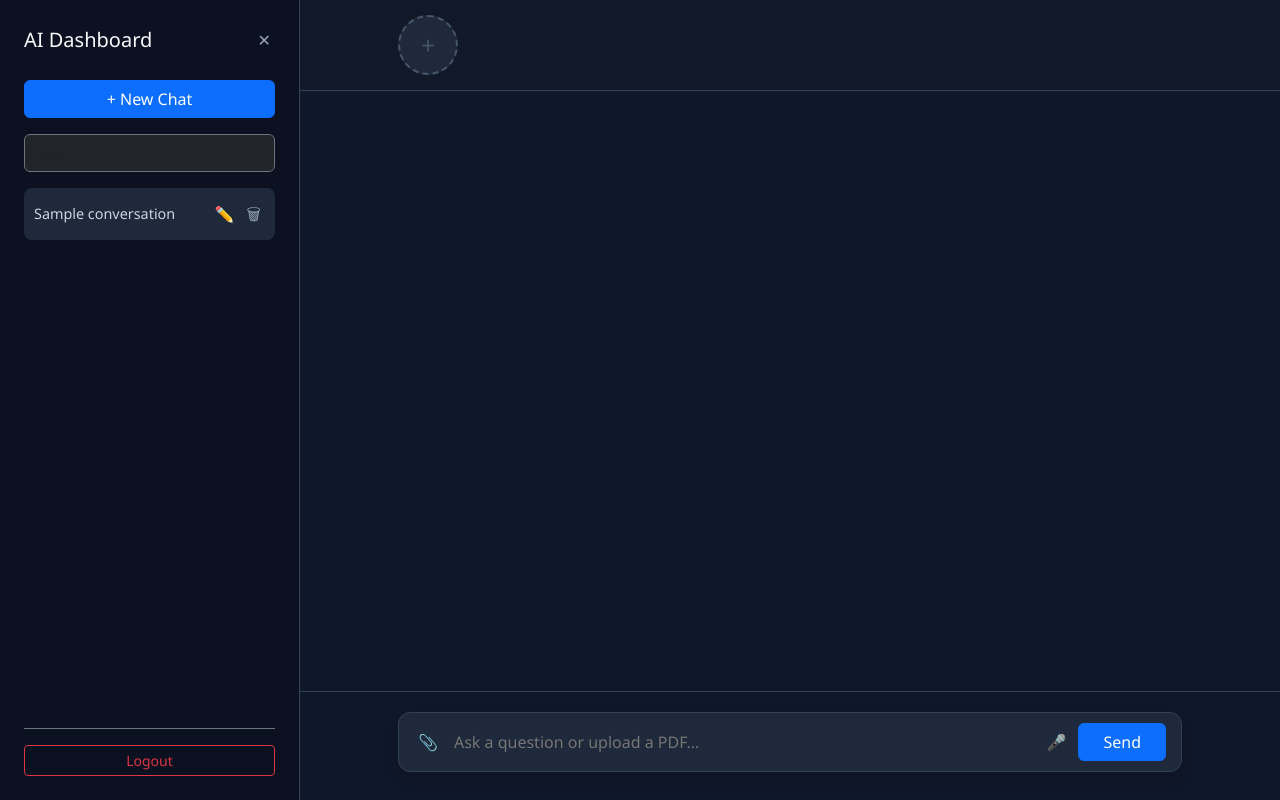
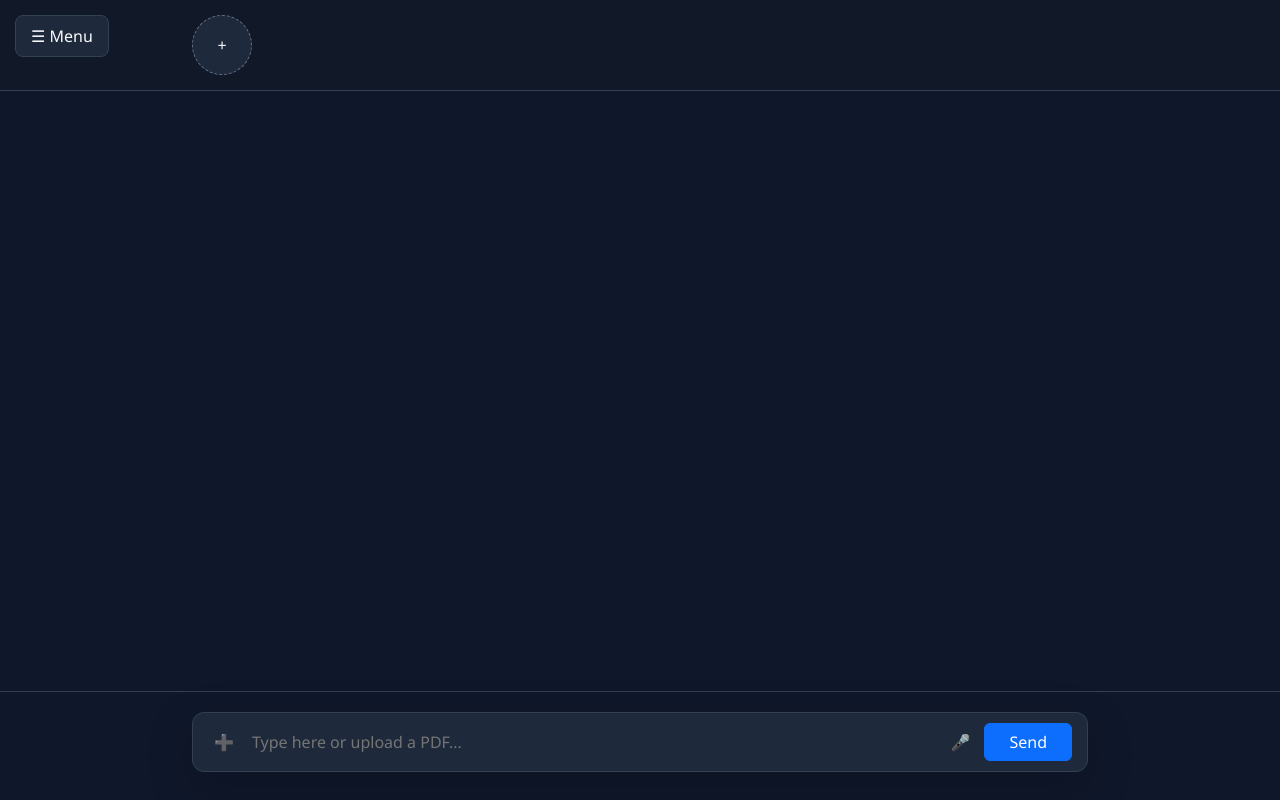
Before and after one commit to charanbunga463-hash/ai-flask-app, a Flask app: page / in a window 1280 px wide. Run offline with Flask 3, Linux system fonts and the light colour scheme; a user stored in the database is signed in; a database or web service that is not in the repository returns one stand-in record (values such as "Sample title"); data that the repository does not hold is empty; some libraries are stand-ins or nearby versions.

Commit message:
Update dashboard.html

```diff
--- a/python-saas/templates/dashboard.html
+++ b/python-saas/templates/dashboard.html
@@ -3,7 +3,7 @@
 <head>
     <meta charset="UTF-8">
     <meta name="viewport" content="width=device-width, initial-scale=1.0">
-    <title>AI Professional Dashboard</title>
+    <title>Professional AI Dashboard</title>
 
     <link href="https://cdn.jsdelivr.net/npm/bootstrap@5.3.0/dist/css/bootstrap.min.css" rel="stylesheet">
     <script src="https://cdn.jsdelivr.net/npm/marked/marked.min.js"></script>
@@ -11,17 +11,17 @@
     <style>
         :root {
             --sidebar-width: 300px;
+            --transition-speed: 0.3s;
             --bg-body: #0f172a;
             --bg-card: #1e293b;
             --accent-blue: #2563eb;
             --border-ui: #334155;
-            --text-main: #f8fafc;
         }
 
         body {
             background: var(--bg-body);
-            color: var(--text-main);
-            font-family: 'Segoe UI', system-ui, sans-serif;
+            color: #f8fafc;
+            font-family: 'Segoe UI', system-ui, -apple-system, sans-serif;
             margin: 0;
             display: flex;
             height: 100vh;
@@ -31,57 +31,67 @@
         /* --- SIDEBAR --- */
         .sidebar {
             width: var(--sidebar-width);
-            background: #0b1120;
+            background: var(--bg-body);
             border-right: 1px solid var(--border-ui);
             height: 100%;
             position: fixed;
             left: calc(var(--sidebar-width) * -1);
-            transition: 0.3s ease;
-            z-index: 1050;
-            padding: 1.5rem;
+            transition: left var(--transition-speed);
             display: flex;
             flex-direction: column;
+            z-index: 1050;
+            padding: 1rem;
         }
         .sidebar.open { left: 0; }
 
+        /* --- MAIN WRAPPER --- */
         .main-wrapper {
             flex: 1;
             display: flex;
             flex-direction: column;
             height: 100%;
-            transition: 0.3s ease;
+            transition: margin-left var(--transition-speed);
             position: relative;
         }
         body.sidebar-open .main-wrapper { margin-left: var(--sidebar-width); }
 
         /* --- STORIES --- */
-        .stories-bar {
+        .stories-container {
             display: flex;
             gap: 15px;
-            padding: 15px 10%;
+            padding: 15px 15%;
+            overflow-x: auto;
             background: #111827;
             border-bottom: 1px solid var(--border-ui);
-            overflow-x: auto;
         }
-        .story-item {
-            min-width: 60px; height: 60px;
+        .story-circle {
+            min-width: 60px;
+            height: 60px;
             border-radius: 50%;
             border: 2px solid var(--accent-blue);
             cursor: pointer;
+            padding: 2px;
             overflow: hidden;
-            display: flex; align-items: center; justify-content: center;
+        }
+        .story-circle img { width: 100%; height: 100%; border-radius: 50%; object-fit: cover; }
+        .add-story-btn {
+            min-width: 60px;
+            height: 60px;
+            border-radius: 50%;
             background: var(--bg-card);
+            display: flex;
+            align-items: center;
+            justify-content: center;
+            cursor: pointer;
+            border: 1px dashed #64748b;
         }
-        .story-item img { width: 100%; height: 100%; object-fit: cover; }
-        .add-story { border: 2px dashed #475569; font-size: 24px; color: #475569; }
 
         /* --- CHAT AREA --- */
         .chat-scroll-area {
             flex: 1;
             overflow-y: auto;
-            padding: 20px 10%;
+            padding: 20px 15%;
         }
-
         .user-box {
             background: var(--accent-blue);
             padding: 12px 20px;
@@ -89,21 +99,22 @@
             margin: 15px 0 15px auto;
             max-width: 80%;
             width: fit-content;
+            box-shadow: 0 4px 6px rgba(0,0,0,0.1);
         }
-
         .response-box {
             background: #020617;
             padding: 20px;
             border-radius: 0 15px 15px 15px;
             margin: 15px 0;
             border: 1px solid var(--border-ui);
-            max-width: 90%;
-            line-height: 1.6;
+            max-width: 85%;
         }
+        .response-box img { max-width: 100%; border-radius: 10px; margin-top: 10px; }
 
         /* --- INPUT --- */
         .input-container {
-            padding: 20px 10%;
+            padding: 20px 15%;
+            background: var(--bg-body);
             border-top: 1px solid var(--border-ui);
         }
         .custom-input-group {
@@ -115,70 +126,93 @@
             padding: 5px 15px;
         }
         .custom-input-group input {
-            background: transparent; border: none; color: white;
-            flex: 1; padding: 12px; outline: none;
+            background: transparent;
+            border: none;
+            color: white;
+            padding: 12px;
+            flex: 1;
+            outline: none;
         }
 
         .menu-trigger {
-            position: absolute; top: 15px; left: 15px;
-            background: var(--bg-card); padding: 8px 15px;
-            border-radius: 8px; cursor: pointer; z-index: 1000;
+            position: absolute;
+            top: 15px;
+            left: 15px;
+            background: var(--bg-card);
+            padding: 8px 15px;
+            border-radius: 8px;
+            cursor: pointer;
+            z-index: 1000;
             border: 1px solid var(--border-ui);
         }
 
-        /* --- HISTORY ITEMS --- */
         .history-item {
+            padding: 10px;
             background: var(--bg-card);
-            padding: 10px; border-radius: 8px;
+            border-radius: 8px;
             margin-bottom: 8px;
-            display: flex; justify-content: space-between; align-items: center;
+            display: flex;
+            justify-content: space-between;
+            align-items: center;
+            border: 1px solid transparent;
         }
-        .history-item a {
-            color: #cbd5e1; text-decoration: none; font-size: 0.9rem;
-            flex: 1; white-space: nowrap; overflow: hidden; text-overflow: ellipsis;
+        .history-item:hover { border-color: var(--accent-blue); }
+        .icon-btn { background: none; border: none; color: #94a3b8; cursor: pointer; }
+
+        .cursor {
+            display: inline-block;
+            width: 8px; height: 18px;
+            background: var(--accent-blue);
+            animation: blink 0.8s infinite;
+            vertical-align: middle;
         }
-
-        .icon-btn { background: none; border: none; color: #94a3b8; cursor: pointer; padding: 4px; }
-        .icon-btn:hover { color: white; }
-
-        .cursor { display: inline-block; width: 8px; height: 18px; background: var(--accent-blue); animation: blink 0.8s infinite; vertical-align: middle; }
         @keyframes blink { 50% { opacity: 0; } }
     </style>
 </head>
-<body class="sidebar-open">
+<body>
 
-<div id="menuTrigger" class="menu-trigger">☰</div>
+<div id="menuTrigger" class="menu-trigger">☰ Menu</div>
 
-<nav id="sidebar" class="sidebar open">
+<nav id="sidebar" class="sidebar">
     <div class="d-flex justify-content-between align-items-center mb-4">
-        <h5 class="m-0">AI Dashboard</h5>
+        <h5 class="m-0">AI Chat History</h5>
         <button class="icon-btn" onclick="closeSidebar()">✕</button>
     </div>
 
-    <a href="/new_chat" class="btn btn-primary w-100 mb-3">+ New Chat</a>
+    <a href="/new_chat" class="btn btn-primary w-100 mb-3">+ New Conversation</a>
 
-    <input id="searchBox" class="form-control bg-dark text-white border-secondary mb-3" placeholder="Search..." onkeyup="searchChats()">
+    <input id="searchBox" class="form-control mb-3 bg-dark text-white border-secondary" placeholder="Search chats...">
 
-    <div class="flex-grow-1 overflow-auto" id="historyList">
-        {% for conv in conversations %}
-        <div class="history-item" id="conv-{{ conv[0] }}">
-            <a href="/chat/{{ conv[0] }}">{{ conv[1] }}</a>
-            <div class="d-flex gap-1">
-                <button class="icon-btn" onclick="renameChat('{{ conv[0] }}')">✏️</button>
-                <button class="icon-btn" onclick="deleteHistory('{{ conv[0] }}')">🗑</button>
-            </div>
+    <div class="flex-grow-1 overflow-auto">
+        <div id="searchResults"></div>
+        <div id="chatHistory">
+            {% for conv in conversations %}
+                <div class="history-item">
+                    <a href="/chat/{{ conv[0] }}" class="text-white text-decoration-none text-truncate flex-grow-1">
+                        {{ conv[1] }}
+                    </a>
+                    <div class="d-flex gap-2">
+                        <button class="icon-btn" onclick="enableRename('{{ conv[0] }}')">✏️</button>
+                        <form method="POST" action="/delete_chat/{{ conv[0] }}" onsubmit="return confirm('Delete this chat?')">
+                            <button class="icon-btn">🗑</button>
+                        </form>
+                    </div>
+                </div>
+                <form method="POST" action="/edit_chat/{{ conv[0] }}">
+                    <input id="rename-{{ conv[0] }}" name="title" class="form-control form-control-sm mb-2" style="display:none;" placeholder="Enter to rename">
+                </form>
+            {% endfor %}
         </div>
-        {% endfor %}
     </div>
 
-    <div class="mt-auto pt-3 border-top border-secondary">
-        <a href="/logout" class="btn btn-sm btn-outline-danger w-100">Logout</a>
+    <div class="pt-3 border-top border-secondary">
+        <a href="/logout" class="btn btn-outline-danger w-100">Logout</a>
     </div>
 </nav>
 
 <div class="main-wrapper">
-    <div class="stories-bar" id="storiesBar">
-        <div class="story-item add-story" onclick="document.getElementById('storyInputBtn').click()">+</div>
+    <div class="stories-container" id="storyBar">
+        <div class="add-story-btn" data-bs-toggle="modal" data-bs-target="#storyModal">+</div>
     </div>
 
     <div id="chatBox" class="chat-scroll-area">
@@ -186,21 +220,21 @@
             <div class="user-box">{{ msg.user }}</div>
             <div class="response-box">
                 {% if msg.type == "text" %}
-                    <div class="markdown-body">{{ msg.bot | safe }}</div>
-                {% else %}
-                    <img src="{{ msg.image }}" class="img-fluid rounded">
+                    <div class="msg-content">{{ msg.bot | safe }}</div>
+                {% elif msg.type == "image" %}
+                    <img src="{{ msg.image }}" class="shadow">
                 {% endif %}
             </div>
         {% endfor %}
-        <div id="streamingZone"></div>
+        <div id="streamingContainer"></div>
     </div>
 
     <div class="input-container">
         <form id="chatForm" method="POST" action="/tool" enctype="multipart/form-data">
-            <input type="file" id="fileInput" name="file" style="display:none;" accept=".pdf,image/*">
-            <div class="custom-input-group shadow">
-                <button type="button" class="icon-btn" onclick="document.getElementById('fileInput').click()">📎</button>
-                <input id="chatInput" name="input" placeholder="Ask a question or upload a PDF..." required autocomplete="off">
+            <input type="file" id="fileInput" name="file" style="display:none;" accept="image/*,application/pdf">
+            <div class="custom-input-group shadow-lg">
+                <button type="button" class="icon-btn" onclick="document.getElementById('fileInput').click()">➕</button>
+                <input id="chatInput" name="input" placeholder="Type here or upload a PDF..." required autocomplete="off">
                 <button type="button" id="micBtn" class="icon-btn me-2">🎤</button>
                 <button type="submit" class="btn btn-primary px-4">Send</button>
             </div>
@@ -209,16 +243,19 @@
     </div>
 </div>
 
-<button id="storyInputBtn" style="display:none" data-bs-toggle="modal" data-bs-target="#storyModal"></button>
 <div class="modal fade" id="storyModal" tabindex="-1">
     <div class="modal-dialog">
         <form action="/add_story" method="POST" class="modal-content bg-dark text-white border-secondary">
+            <div class="modal-header border-secondary">
+                <h5 class="modal-title">New Story</h5>
+                <button type="button" class="btn-close btn-close-white" data-bs-dismiss="modal"></button>
+            </div>
             <div class="modal-body">
-                <textarea name="content" class="form-control bg-transparent text-white mb-2" placeholder="What's happening?"></textarea>
+                <textarea name="content" class="form-control bg-transparent text-white mb-3" placeholder="Tell your story..."></textarea>
                 <input name="media_url" class="form-control bg-transparent text-white" placeholder="Image URL (optional)">
             </div>
-            <div class="modal-footer border-0">
-                <button type="submit" class="btn btn-primary">Post Story</button>
+            <div class="modal-footer border-secondary">
+                <button type="submit" class="btn btn-primary w-100">Post</button>
             </div>
         </form>
     </div>
@@ -227,105 +264,98 @@
 <script src="https://cdn.jsdelivr.net/npm/bootstrap@5.3.0/dist/js/bootstrap.bundle.min.js"></script>
 <script>
     const sidebar = document.getElementById("sidebar");
+    const menuTrigger = document.getElementById("menuTrigger");
     const chatBox = document.getElementById("chatBox");
     const fileInput = document.getElementById("fileInput");
 
-    // --- Sidebar Toggle ---
-    document.getElementById("menuTrigger").onclick = () => {
-        sidebar.classList.toggle("open");
-        document.body.classList.toggle("sidebar-open");
+    // Sidebar Toggle
+    menuTrigger.onclick = () => {
+        sidebar.classList.add("open");
+        document.body.classList.add("sidebar-open");
     };
     function closeSidebar() {
         sidebar.classList.remove("open");
         document.body.classList.remove("sidebar-open");
     }
 
-    // --- Search ---
-    function searchChats() {
-        let filter = document.getElementById('searchBox').value.toLowerCase();
-        document.querySelectorAll('.history-item').forEach(item => {
-            let text = item.querySelector('a').innerText.toLowerCase();
-            item.style.display = text.includes(filter) ? "" : "none";
-        });
-    }
+    // File Upload Status
+    fileInput.onchange = () => {
+        if(fileInput.files[0]) document.getElementById("fileStatus").innerText = "📎 ready: " + fileInput.files[0].name;
+    };
 
-    // --- Rename ---
-    function renameChat(id) {
-        const title = prompt("New title:");
-        if (title) {
-            const f = document.createElement('form');
-            f.method = 'POST'; f.action = `/edit_chat/${id}`;
-            const i = document.createElement('input');
-            i.name = 'title'; i.value = title;
-            f.appendChild(i); document.body.appendChild(f); f.submit();
-        }
-    }
+    // Auto Scroll
+    const scrollToBottom = () => chatBox.scrollTop = chatBox.scrollHeight;
+    window.onload = scrollToBottom;
 
-    // --- Instant Delete (No Page Reload) ---
-    async function deleteHistory(id) {
-        if (!confirm("Delete chat?")) return;
-        const res = await fetch(`/delete_chat/${id}`, { method: 'POST' });
-        if (res.ok) {
-            document.getElementById(`conv-${id}`).remove();
-            if (window.location.pathname.includes(`/chat/${id}`)) window.location.href = "/";
-        }
-    }
-
-    // --- Load Stories ---
+    // Fetch Stories
     async function loadStories() {
         const res = await fetch('/stories');
         const data = await res.json();
-        const bar = document.getElementById('storiesBar');
+        const bar = document.getElementById('storyBar');
         data.forEach(s => {
-            const d = document.createElement('div');
-            d.className = 'story-item';
-            d.innerHTML = `<img src="${s.media || 'https://ui-avatars.com/api/?name='+s.user}">`;
-            d.onclick = () => alert(s.user + ": " + s.content);
-            bar.appendChild(d);
+            const div = document.createElement('div');
+            div.className = 'story-circle';
+            div.innerHTML = `<img src="${s.media || 'https://ui-avatars.com/api/?name='+s.user}" title="${s.user}">`;
+            div.onclick = () => {
+                alert(`${s.user}: ${s.content}`);
+                fetch(`/view_story/${s.id}`);
+            };
+            bar.appendChild(div);
         });
     }
     loadStories();
 
-    // --- Voice ---
-    const micBtn = document.getElementById("micBtn");
-    micBtn.onclick = () => {
-        const Rec = window.SpeechRecognition || window.webkitSpeechRecognition;
-        if (!Rec) return;
-        const speech = new Rec();
-        speech.start();
-        micBtn.style.color = "red";
-        speech.onresult = (e) => document.getElementById("chatInput").value = e.results[0][0].transcript;
-        speech.onend = () => micBtn.style.color = "#94a3b8";
-    };
-
-    // --- Streaming logic for PDF/Large Text ---
+    // Streaming Handle
     const urlParams = new URLSearchParams(window.location.search);
     if (urlParams.get('do_stream') === 'true') {
-        const zone = document.getElementById('streamingZone');
-        const botDiv = document.createElement('div');
-        botDiv.className = 'response-box';
-        botDiv.innerHTML = '<div id="streamTarget"></div><span class="cursor"></span>';
-        zone.appendChild(botDiv);
+        const container = document.getElementById('streamingContainer');
+        const rBox = document.createElement('div');
+        rBox.className = 'response-box';
+        rBox.innerHTML = '<div id="streamTarget"></div><span class="cursor"></span>';
+        container.appendChild(rBox);
+        scrollToBottom();
 
-        const target = document.getElementById('streamTarget');
+        const streamTarget = document.getElementById('streamTarget');
         const eventSource = new EventSource("/stream");
-        let full = "";
+        let fullText = "";
 
         eventSource.onmessage = (e) => {
             if (e.data === "[DONE]") {
                 eventSource.close();
-                setTimeout(() => location.href = location.pathname, 800);
+                document.querySelector(".cursor").remove();
+                // Refresh to finalize Markdown and clean URL
+                setTimeout(() => location.href = location.pathname, 1000);
                 return;
             }
             const data = JSON.parse(e.data);
-            full += data.chunk;
-            target.innerHTML = marked.parse(full);
-            chatBox.scrollTop = chatBox.scrollHeight;
+            fullText += data.chunk;
+            streamTarget.innerHTML = marked.parse(fullText); // Markdown parsing!
+            scrollToBottom();
         };
+        eventSource.onerror = () => eventSource.close();
     }
 
-    fileInput.onchange = () => { if(fileInput.files[0]) document.getElementById("fileStatus").innerText = "📎 " + fileInput.files[0].name; };
-    window.onload = () => chatBox.scrollTop = chatBox.scrollHeight;
+    // Voice to Text
+    const micBtn = document.getElementById("micBtn");
+    micBtn.onclick = () => {
+        const Speech = window.SpeechRecognition || window.webkitSpeechRecognition;
+        if (!Speech) return alert("Browser does not support Speech Recognition");
+
+        const rec = new Speech();
+        rec.start();
+        micBtn.style.color = "red";
+        rec.onresult = (e) => {
+            document.getElementById("chatInput").value = e.results[0][0].transcript;
+        };
+        rec.onend = () => micBtn.style.color = "#94a3b8";
+    };
+
+    // Rename Logic
+    function enableRename(id) {
+        const input = document.getElementById("rename-" + id);
+        input.style.display = input.style.display === "none" ? "block" : "none";
+        input.focus();
+    }
 </script>
 
 </body>
```
